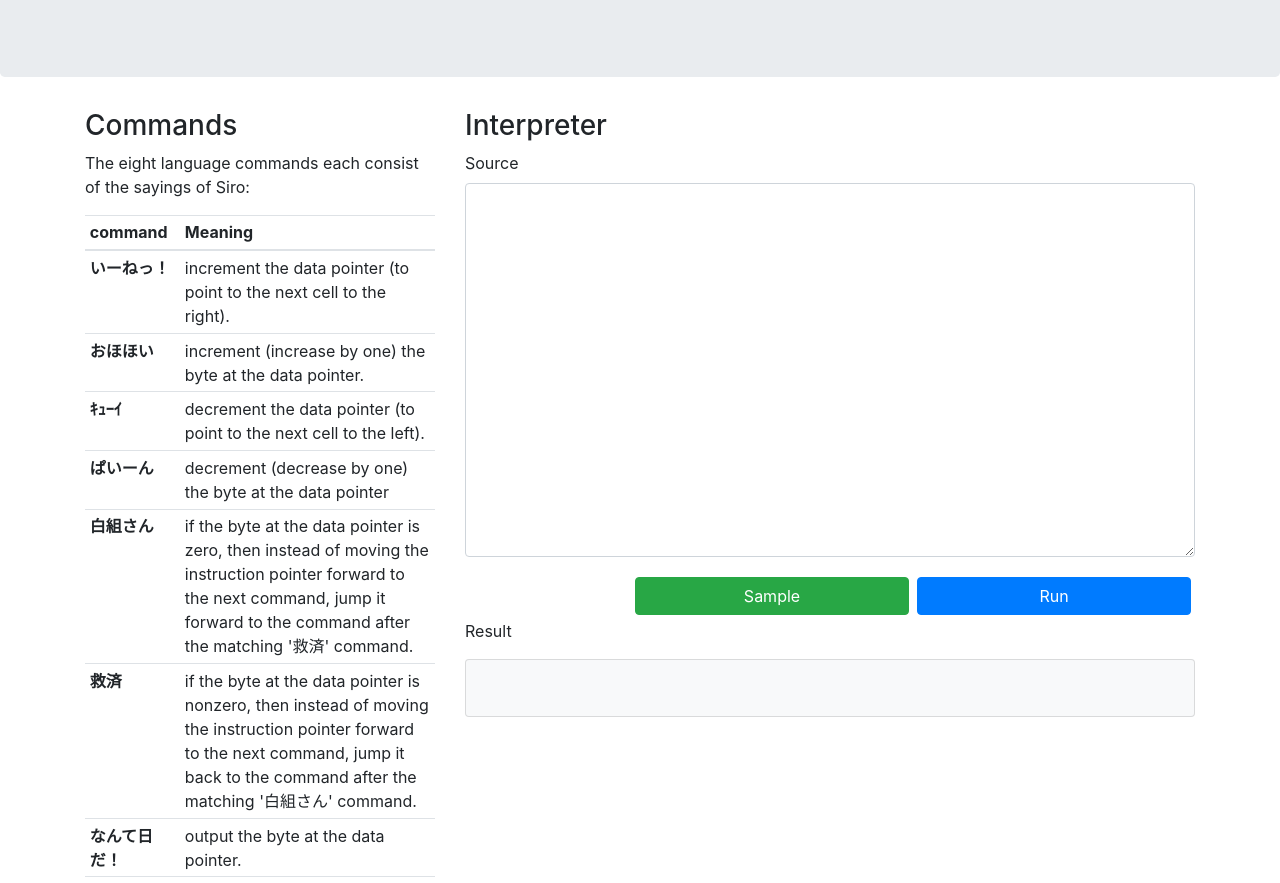
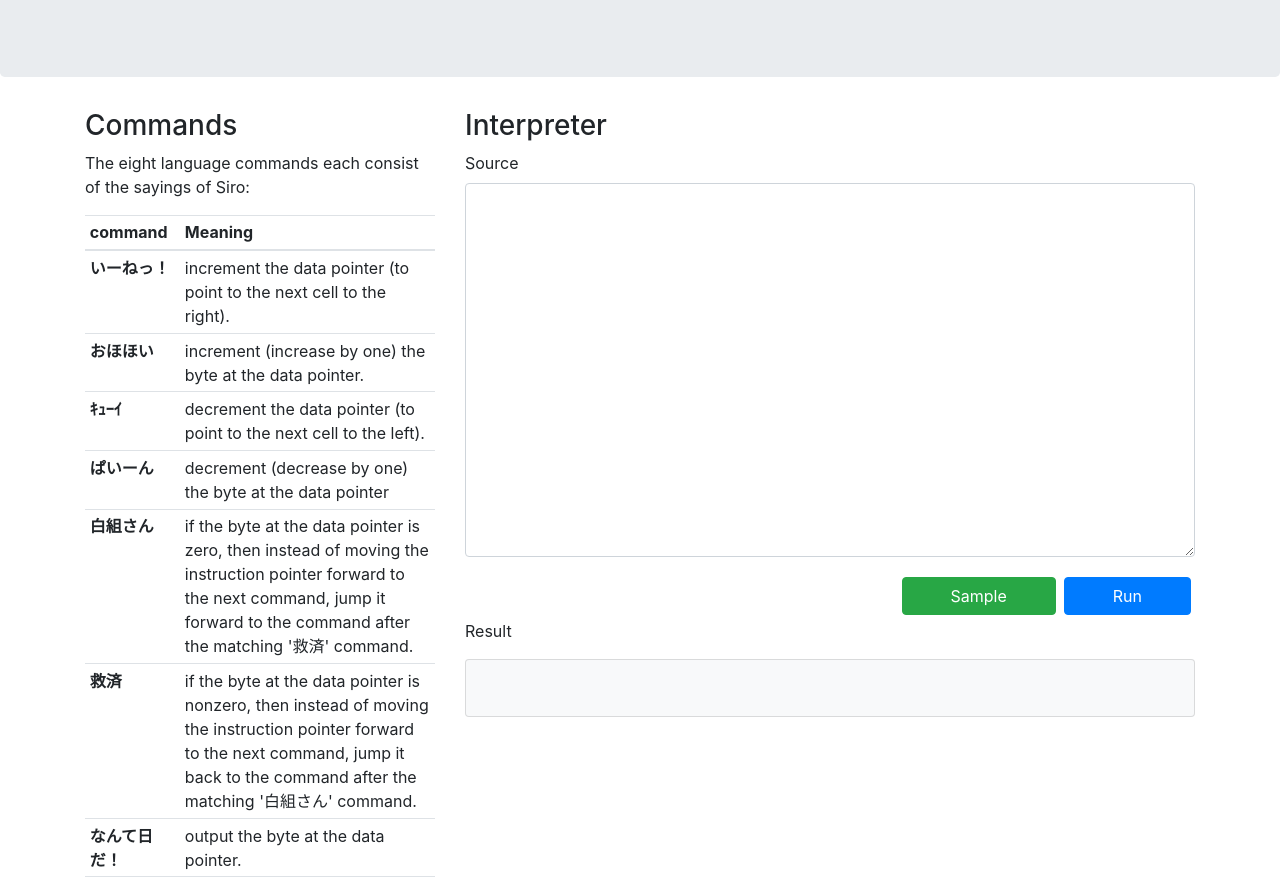
Before and after one commit to meihei3/SiroLangInterpreter, a plain HTML site: page index.html in a window 1280 px wide. Shown: the part 213-1096 px from the top of the page. Drawn offline with nearby package versions, Linux system fonts and the light colour scheme.

Commit message:
change btn tag from input to a

```diff
--- a/index.html
+++ b/index.html
@@ -106,8 +106,8 @@
                 <textarea class="form-control" rows="15" id="source"></textarea>
             </div>
             <div class="clearfix">
-                <input class="btn btn-primary float-right m-1" value="Run" onclick="run()">
-                <input class="btn btn-success float-right m-1" value="Sample" onclick="sampleCode()">
+                <a class="btn btn-primary float-right m-1 px-5" href="javascript:void(0)" onclick="run()">Run</a>
+                <a class="btn btn-success float-right m-1 px-5" href="javascript:void(0)" onclick="sampleCode()">Sample</a>
             </div>
             <p>Result</p>
             <div class="card card-body bg-light">
```
